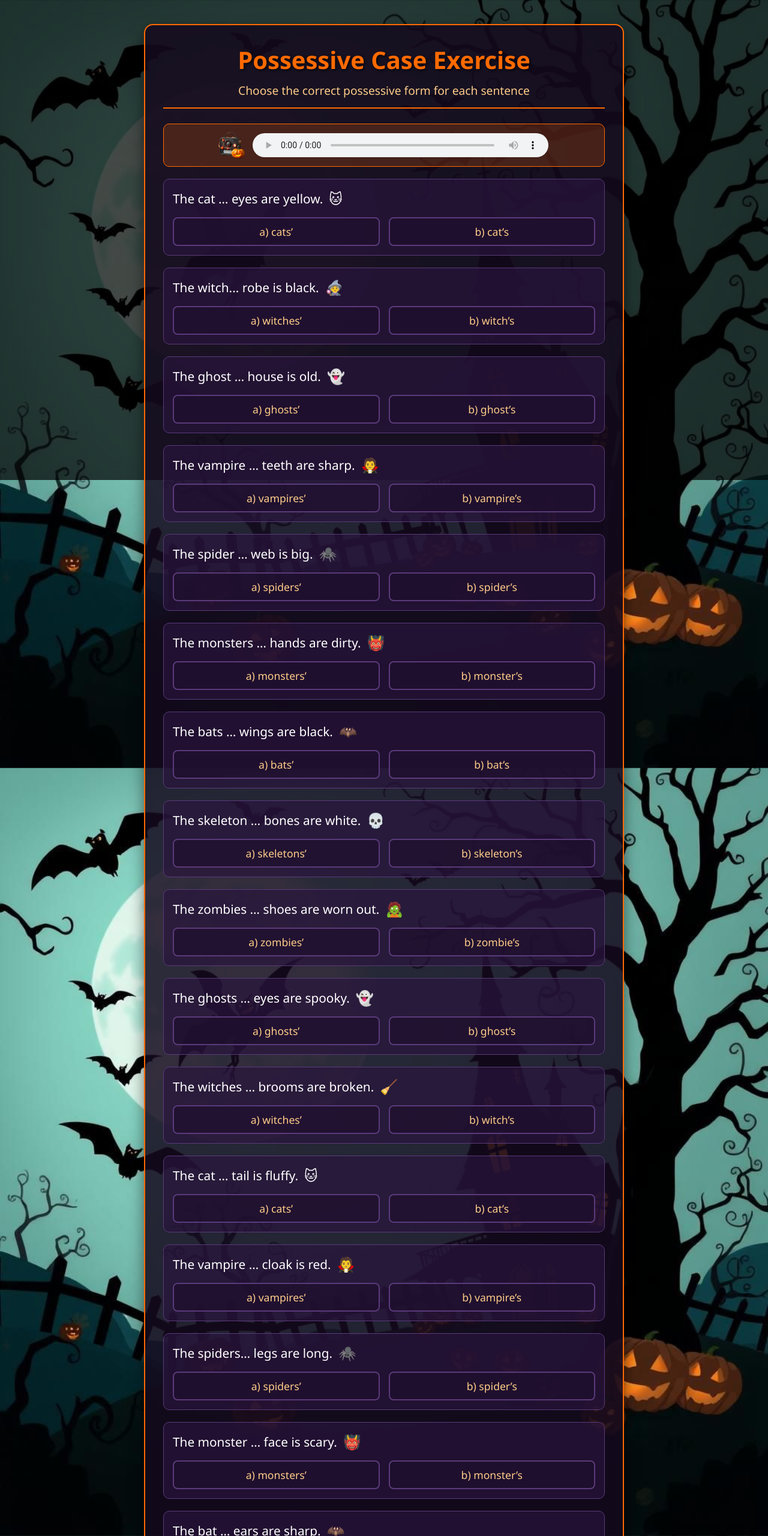
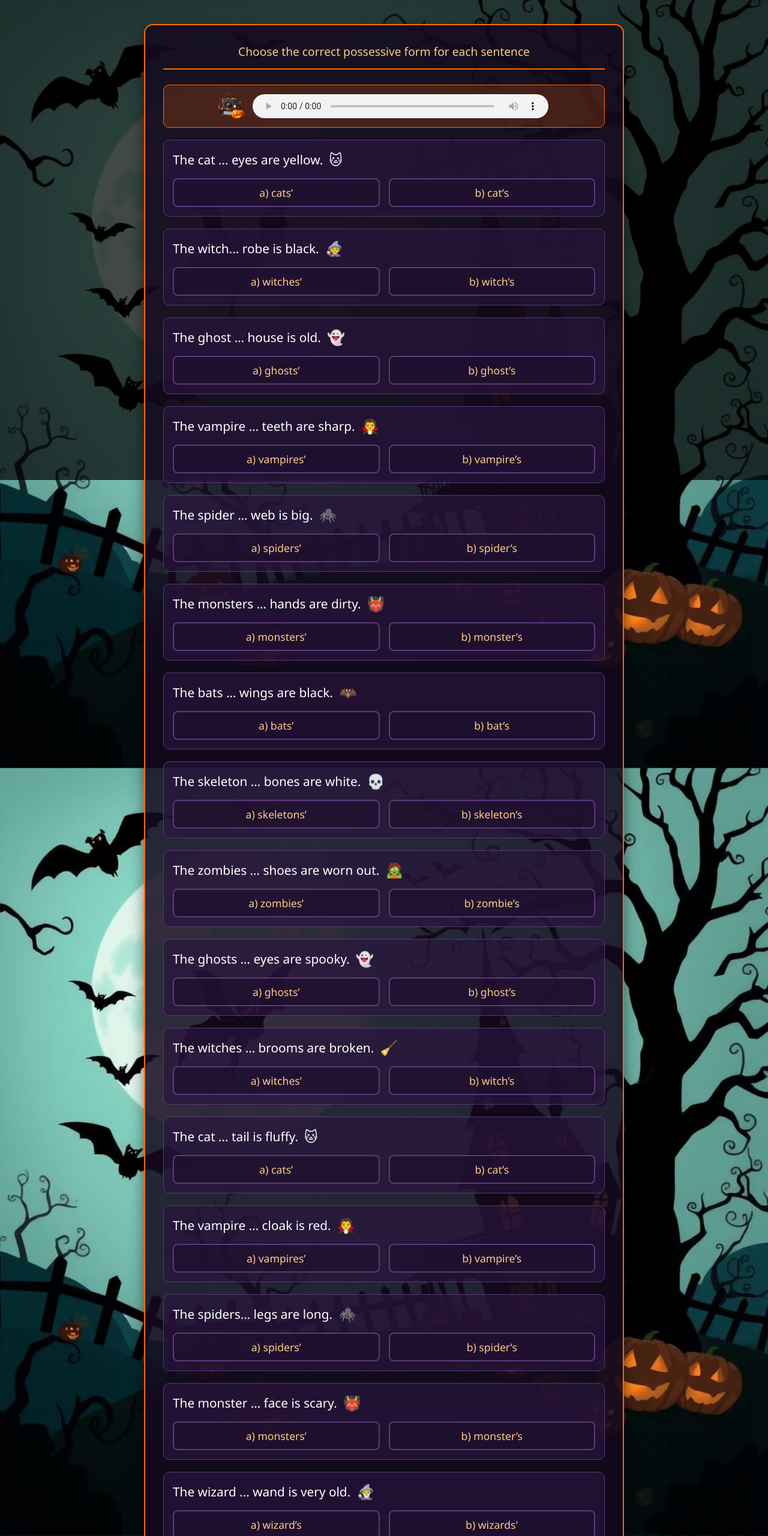
Before and after one commit to KseniaFi/Halloween-lesson, a plain HTML site: page index.html in a window 1280 px wide. Shown: the top 2560 px of the page at 60% size. Drawn offline with Linux system fonts and the light colour scheme.

Commit message:
Update index.html

```diff
--- a/index.html
+++ b/index.html
@@ -222,7 +222,7 @@
 
     <div class="container">
         <header>
-            <h1>Possessive Case Exercise</h1>
+
             <p class="subtitle">Choose the correct possessive form for each sentence</p>
         </header>
 
@@ -243,7 +243,7 @@
         <div class="score" id="score">Score: 0/19</div>
 
         <footer>
-            <p>Halloween-themed Possessive Case Practice</p>
+
         </footer>
     </div>
 
@@ -265,7 +265,7 @@
             { sentence: "The vampire … cloak is red.", options: ["vampires’", "vampire’s"], correct: 1, emoji: "🧛" },
             { sentence: "The spiders… legs are long.", options: ["spiders’", "spider’s"], correct: 0, emoji: "🕷️" },
             { sentence: "The monster … face is scary.", options: ["monsters’", "monster’s"], correct: 1, emoji: "👹" },
-            { sentence: "The bat … ears are sharp.", options: ["bats’", "bat’s"], correct: 1, emoji: "🦇" },
+            { sentence: "The wizard ... wand is very old.", options: ["wizard’s", "wizards'"], correct: 1, emoji: "🧙‍♂️" },
             { sentence: "The zombie … jacket is dirty.", options: ["zombies’", "zombie’s"], correct: 1, emoji: "🧟" },
             { sentence: "The witch... laugh is loud.", options: ["witch’s", "witches'"], correct: 0, emoji: "🧙‍♀️" },
             { sentence: "The children...costumes are colourful.", options: ["children’s", "childrens'"], correct: 0, emoji: "🎃" }
```
